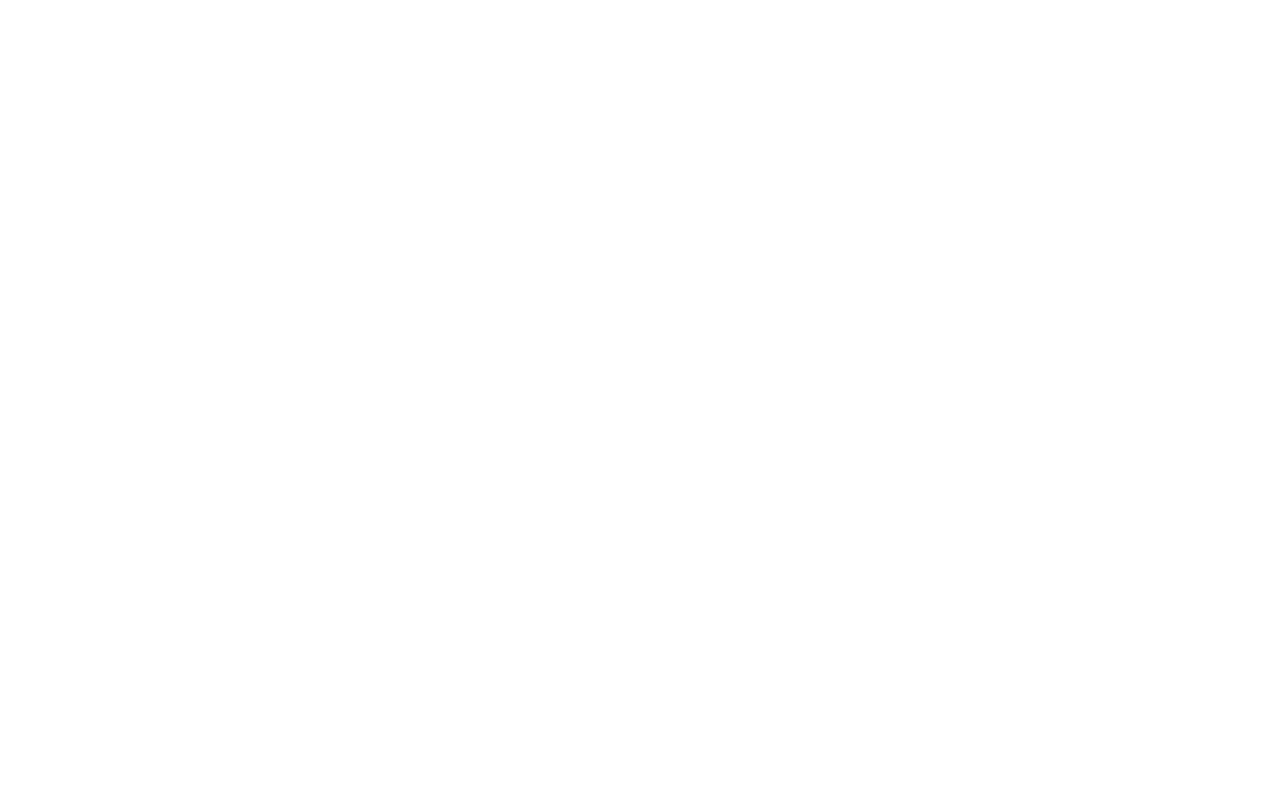
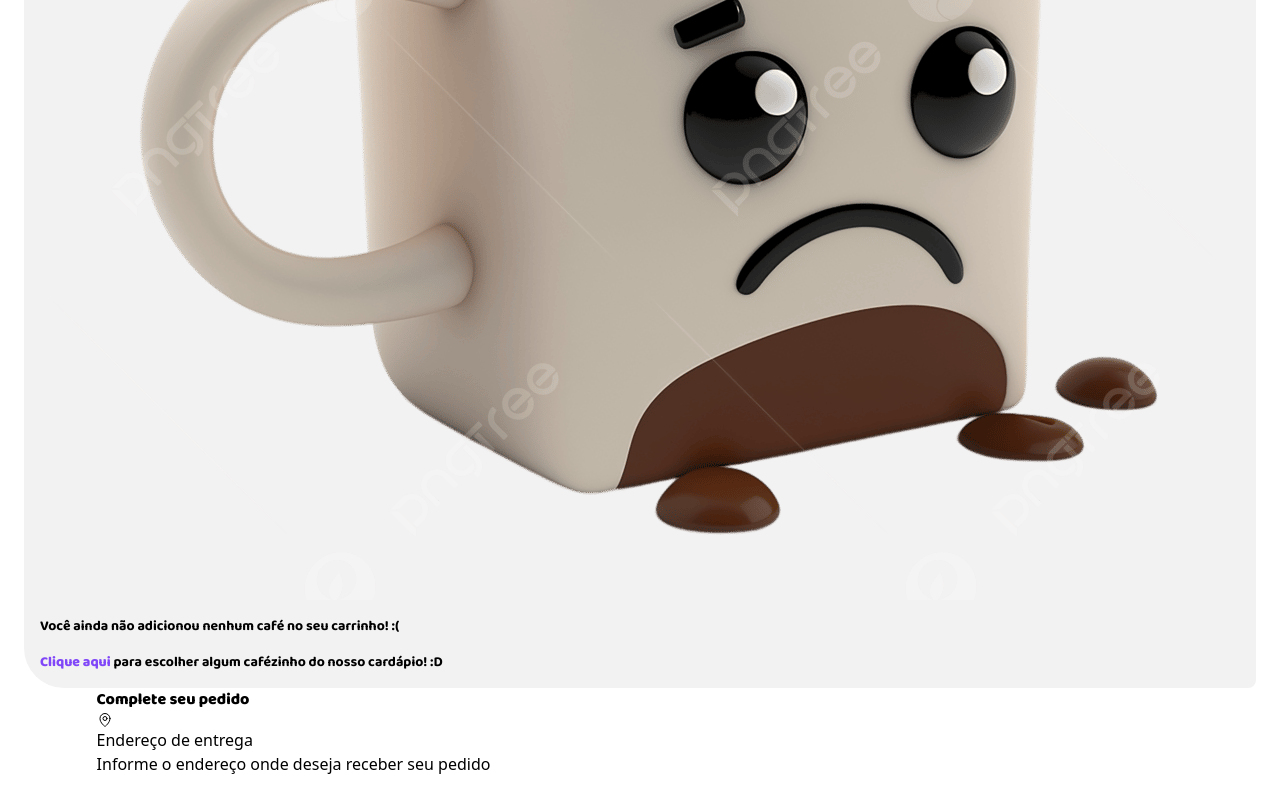
Before and after one commit to Murillou/coffee-delivery, a React (Vite) app: page /cart in a window 1280 px wide. Shown: the part 466-1266 px from the top of the page. Before the commit the page ends 800 px from the top, so only its background shows below. Built offline with nearby package versions, Linux system fonts and the light colour scheme; no server answers.

Commit message:
[feat] adicionando component payment ao cart

```diff
--- a/src/components/Header/Header.tsx
+++ b/src/components/Header/Header.tsx
@@ -60,7 +60,7 @@
 
           <NavLink to="/cart">
             <ShoppingCart
-              className="bg-yellow-light h-[2.375rem] w-[2.375rem] p-2 text-yellow-dark hover:text-yellow-light hover:bg-yellow-dark  rounded-md cursor-pointer w-auto"
+              className="bg-yellow-light h-[2.375rem] w-full p-2 text-yellow-dark hover:text-yellow-light hover:bg-yellow-dark  rounded-md cursor-pointer "
               size={25}
               weight="fill"
             />
--- /dev/null
+++ b/src/components/Payment/Payment.tsx
@@ -0,0 +1,64 @@
+import { MapPin } from 'phosphor-react';
+import { NavLink } from 'react-router-dom';
+
+export function Payment() {
+  return (
+    <main className="flex flex-col-reverse items-center justify-center max-w-7xl mx-auto p-4">
+      <div>
+        <h1 className="font-baloo2 font-extrabold">Complete seu pedido</h1>
+
+        <form className="flex" action="#">
+          <div>
+            <h1>
+              {' '}
+              <MapPin /> Endereço de entrega
+            </h1>
+            <p>Informe o endereço onde deseja receber seu pedido</p>
+          </div>
+
+          <div>
+            <input type="text" />
+            <input type="text" />
+            <div>
+              <input type="number" name="" id="" /> <input type="text" />
+            </div>
+
+            <div>
+              <input type="text" />
+              <input type="text" />
+              <input type="text" />
+            </div>
+          </div>
+        </form>
+
+        <div></div>
+      </div>
+
+      <div>
+        <div></div>
+
+        <div></div>
+      </div>
+
+      <div className="flex flex-col items-center">
+        <h1 className="font-baloo2 font-extrabold text-2xl mb-4">
+          Cafés selecionados
+        </h1>
+
+        <div className="flex flex-col gap-4 bg-base-card p-4 rounded-tl-lg rounded-br-lg rounded-tr-[40px] rounded-bl-[40px] font-baloo2 font-bold text-sm">
+          <img src="/src/assets/cafe-tristonho.png" alt="" />
+          <h1 className="font-baloo2">
+            Você ainda não adicionou nenhum café no seu carrinho! :(
+          </h1>
+
+          <h1>
+            <NavLink to="/" className="text-purple-normal font-extrabold">
+              Clique aqui
+            </NavLink>{' '}
+            para escolher algum cafézinho do nosso cardápio! :D
+          </h1>
+        </div>
+      </div>
+    </main>
+  );
+}
--- a/src/pages/Cart.tsx
+++ b/src/pages/Cart.tsx
@@ -1,7 +1,9 @@
+import { Payment } from '../components/Payment/Payment';
+
 export function Cart() {
   return (
     <div>
-      <h1>Hello World!!</h1>
+      <Payment />
     </div>
   );
 }
```
Also changed, not shown: src/assets/cafe-triste.png (added), src/assets/cafe-tristonho.png (added).
